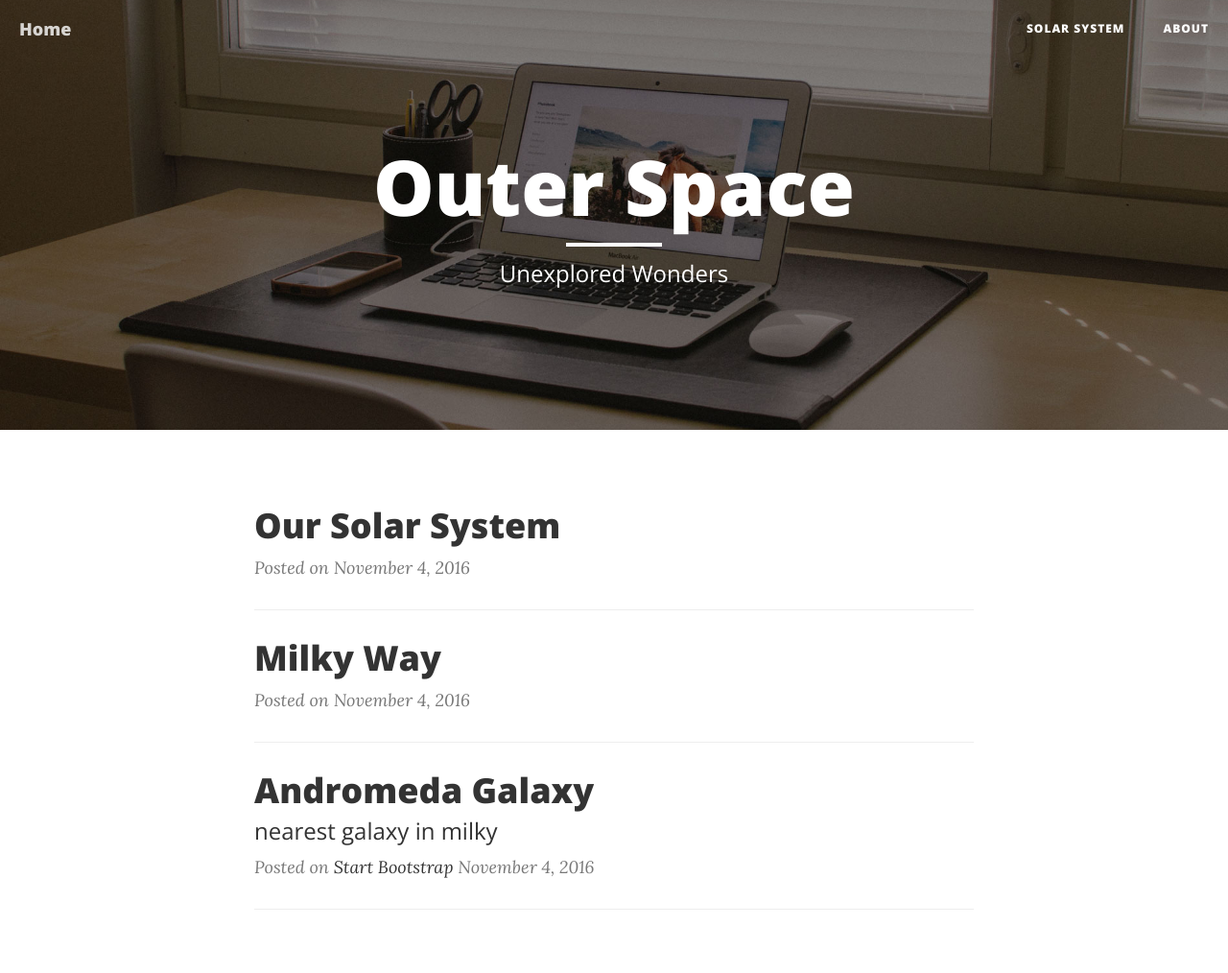
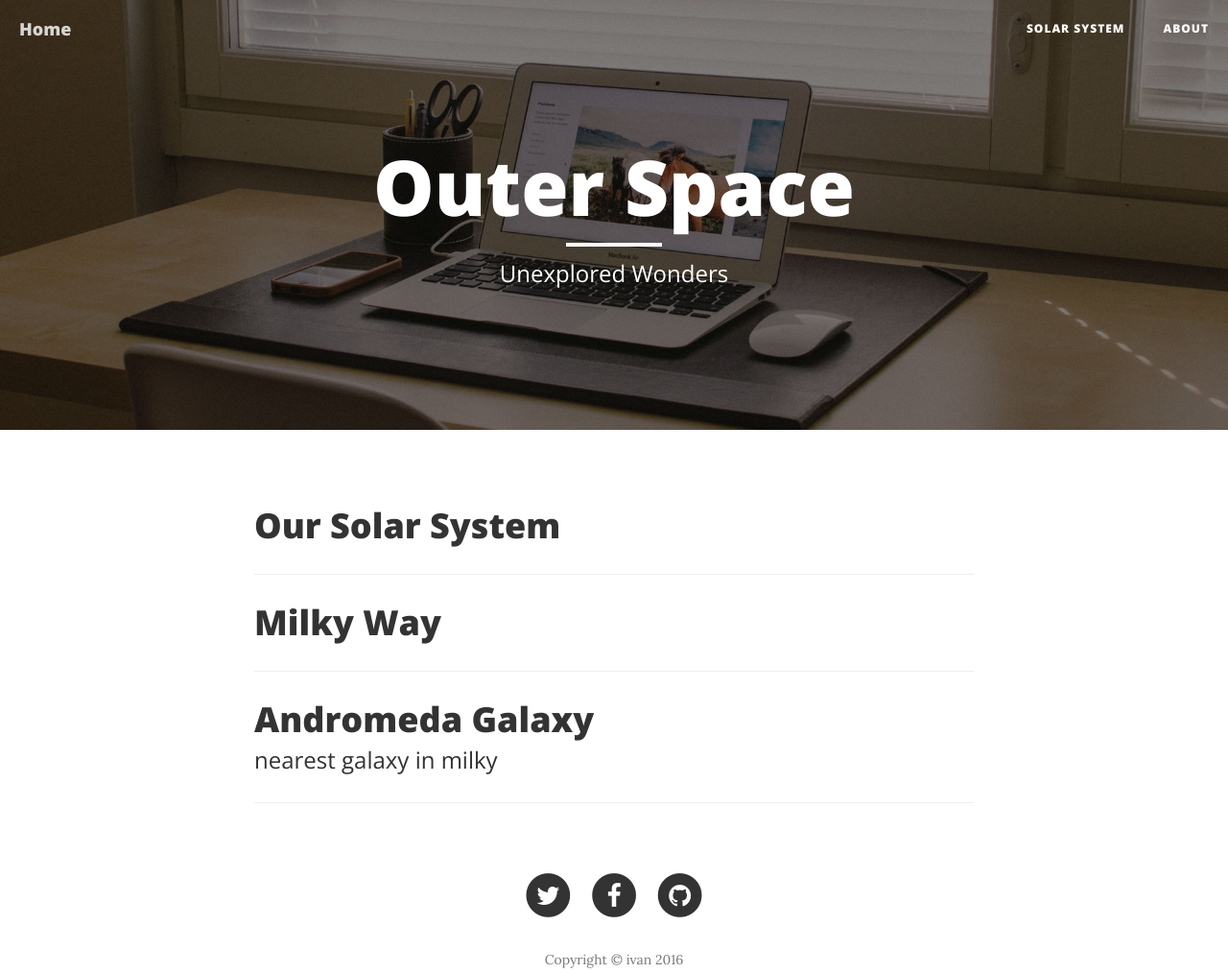
Before and after one commit to ivancruzagacer/Outer-Space, a website: page index.html in a window 1280 px wide. Shown: the top 1014 px of the page at 96% size. Drawn offline with nearby package versions, Linux system fonts and the light colour scheme.

Commit message:
Update index.html

```diff
--- a/index.html
+++ b/index.html
@@ -91,7 +91,7 @@
                         <h3 class="post-subtitle">
                         </h3>
                     </a>
-                    <p class="post-meta"> Posted on<a href="#"></a> November 4, 2016</p>
+                    <p class="post-meta"> <a href="#"></a></p>
                 </div>
                 <hr>
                 <div class="post-preview">
@@ -100,7 +100,7 @@
                             Milky Way
                         </h2>
                     </a>
-                    <p class="post-meta"> Posted on<a href="#"></a> November 4, 2016</p>
+                    <p class="post-meta"> <a href="#"></a></p>
                 </div>
                 <hr>
                 <div class="post-preview">
@@ -112,7 +112,7 @@
                             nearest galaxy in milky
                         </h3>
                     </a>
-                    <p class="post-meta">Posted on <a href="#">Start Bootstrap</a> November 4, 2016</p>
+                    <p class="post-meta"> <a href="#"></a> </p>
                 </div>
                 <hr>
 
```
